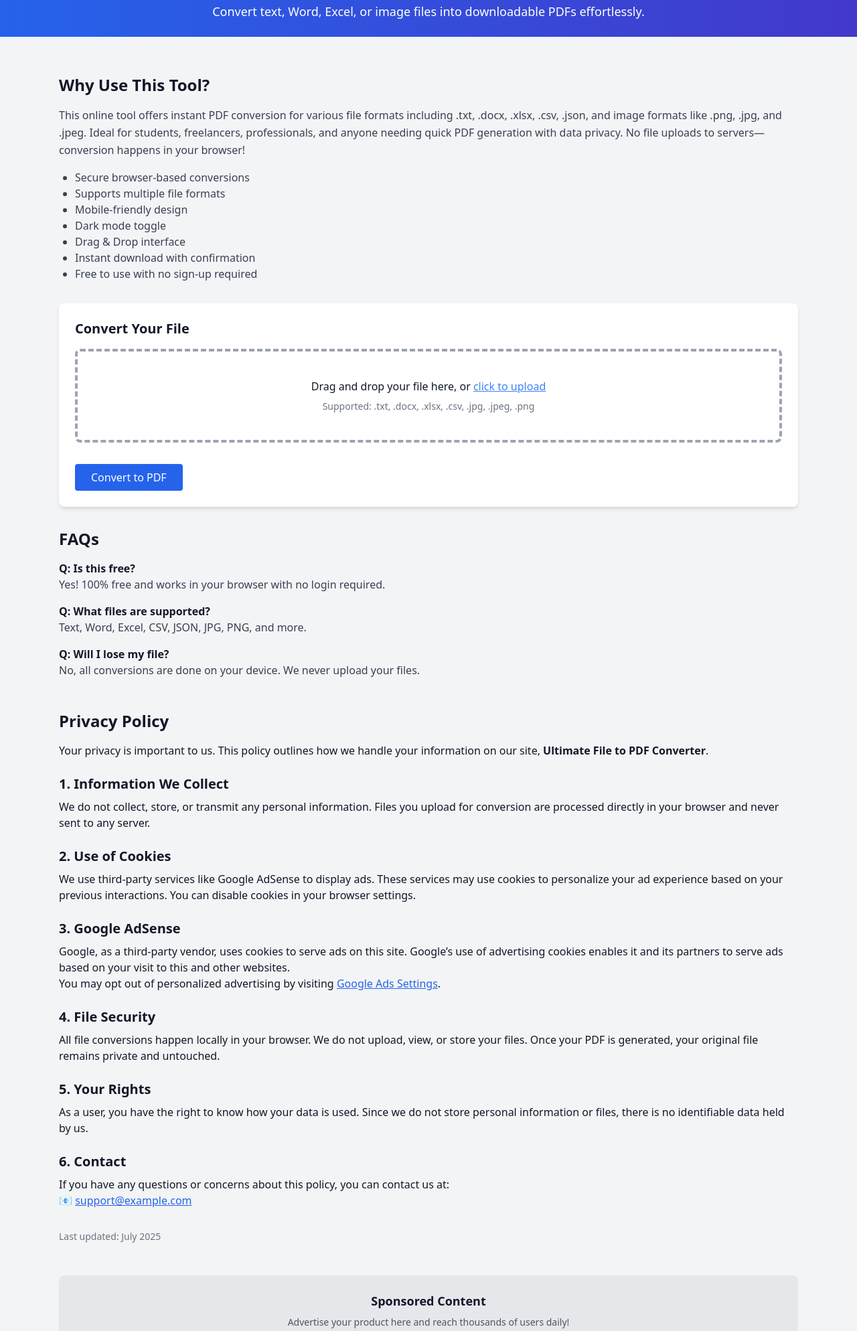
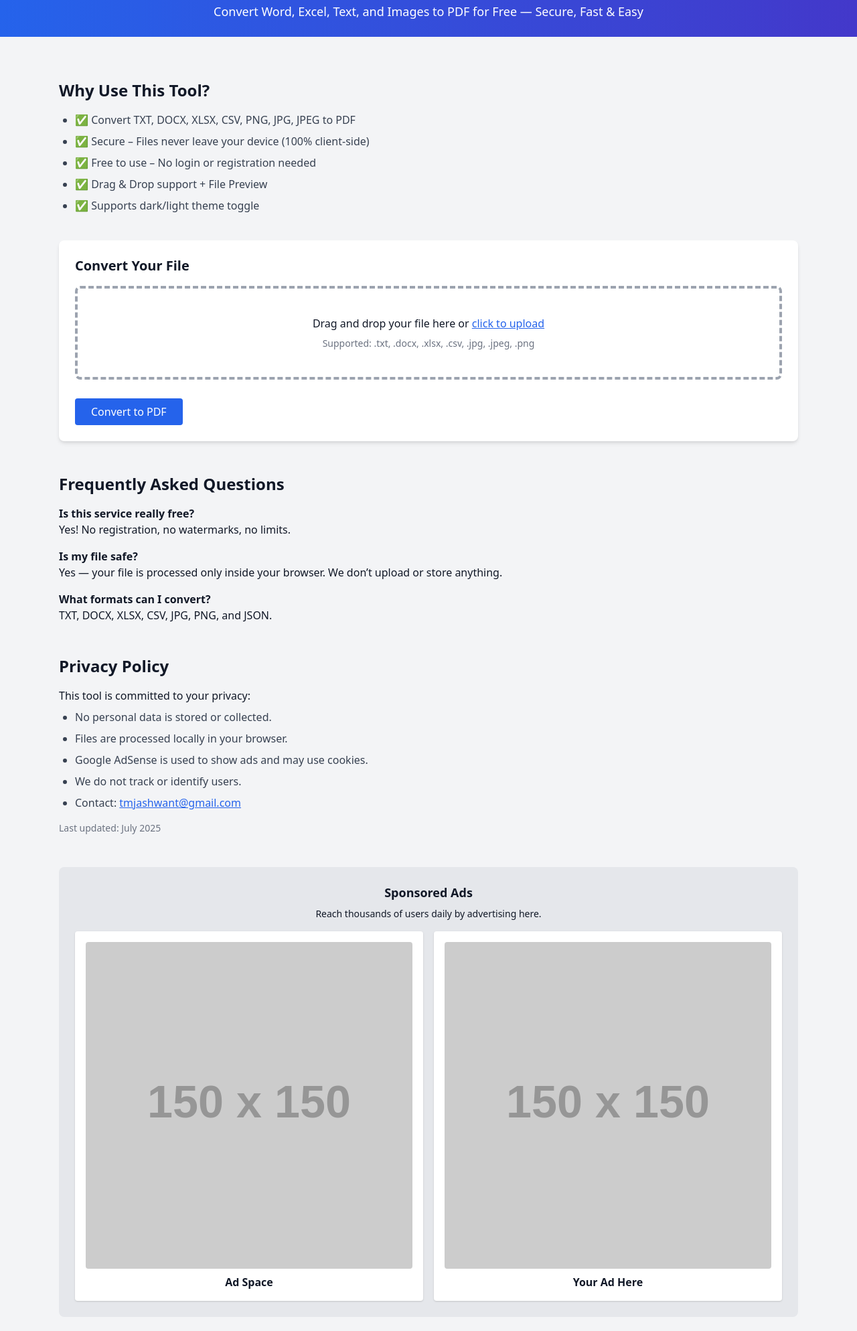
Before and after one commit to jashuu316/TEXT-TO-PDF-CONVERTERRR, a plain HTML site: page index.html in a window 1280 px wide. Shown: the part 69-2057 px from the top of the page at 67% size. Drawn offline with nearby package versions, Linux system fonts and the light colour scheme; placeholder pictures from the web are drawn by us.

Commit message:
index.html

```diff
--- a/index.html
+++ b/index.html
@@ -1,4 +1,3 @@
-<!-- FULL UPDATED HTML -->
 <!DOCTYPE html>
 <html lang="en">
 
@@ -8,18 +7,16 @@
     crossorigin="anonymous"></script>
   <meta charset="UTF-8" />
   <meta name="viewport" content="width=device-width, initial-scale=1.0" />
-  <meta name="description"
-    content="Convert any text, Word, Excel, or image file into a high-quality PDF instantly with our powerful and easy-to-use online converter." />
+  <meta name="description" content="Convert text, Word, Excel, or image files into high-quality PDFs instantly. Fast, secure, and free!" />
   <meta name="google-site-verification" content="google519489fa40efdbe8.html" />
   <title>Ultimate File to PDF Converter</title>
-  <link href="https://cdn.jsdelivr.net/npm/tailwindcss@2.2.19/dist/tailwind.min.css" rel="stylesheet">
+  <link href="https://cdn.jsdelivr.net/npm/tailwindcss@2.2.19/dist/tailwind.min.css" rel="stylesheet" />
   <script src="https://cdnjs.cloudflare.com/ajax/libs/jspdf/2.5.1/jspdf.umd.min.js"></script>
   <script src="https://cdnjs.cloudflare.com/ajax/libs/xlsx/0.18.5/xlsx.full.min.js"></script>
-  <script src="https://cdnjs.cloudflare.com/ajax/libs/docx/7.3.1/docx.min.js"></script>
   <style>
     body.dark {
       background-color: #111827;
-      color: #fff;
+      color: white;
     }
 
     .drop-zone:hover {
@@ -31,128 +28,93 @@
 <body class="bg-gray-100 text-gray-900 dark:bg-gray-900 dark:text-white">
   <header class="p-6 text-center bg-gradient-to-r from-blue-600 to-indigo-700 text-white">
     <h1 class="text-4xl font-extrabold">Ultimate File to PDF Converter</h1>
-    <p class="mt-2 text-lg">Convert text, Word, Excel, or image files into downloadable PDFs effortlessly.</p>
+    <p class="mt-2 text-lg">Convert Word, Excel, Text, and Images to PDF for Free — Secure, Fast & Easy</p>
   </header>
 
   <main class="p-6 max-w-6xl mx-auto">
-    <!-- Info Section -->
-    <section class="my-8">
+
+    <!-- Why Use This Tool -->
+    <section class="my-10">
       <h2 class="text-2xl font-bold mb-4">Why Use This Tool?</h2>
-      <p class="text-gray-700 dark:text-gray-300 leading-relaxed">
-        This online tool offers instant PDF conversion for various file formats including .txt, .docx, .xlsx, .csv, .json, and image formats like .png, .jpg, and .jpeg. Ideal for students, freelancers, professionals, and anyone needing quick PDF generation with data privacy. No file uploads to servers—conversion happens in your browser!
-      </p>
-      <ul class="mt-4 list-disc pl-6 text-gray-700 dark:text-gray-300">
-        <li>Secure browser-based conversions</li>
-        <li>Supports multiple file formats</li>
-        <li>Mobile-friendly design</li>
-        <li>Dark mode toggle</li>
-        <li>Drag & Drop interface</li>
-        <li>Instant download with confirmation</li>
-        <li>Free to use with no sign-up required</li>
+      <ul class="list-disc pl-6 space-y-2 text-gray-700 dark:text-gray-300">
+        <li>✅ Convert TXT, DOCX, XLSX, CSV, PNG, JPG, JPEG to PDF</li>
+        <li>✅ Secure – Files never leave your device (100% client-side)</li>
+        <li>✅ Free to use – No login or registration needed</li>
+        <li>✅ Drag & Drop support + File Preview</li>
+        <li>✅ Supports dark/light theme toggle</li>
       </ul>
     </section>
 
-    <!-- Conversion Area -->
+    <!-- Convert Section -->
     <section class="bg-white dark:bg-gray-800 p-6 rounded-lg shadow-md mb-8">
       <h2 class="text-xl font-semibold mb-4">Convert Your File</h2>
-      <div id="drop-zone"
-        class="drop-zone border-4 border-dashed border-gray-400 p-10 text-center cursor-pointer rounded-lg transition duration-300">
-        <p>Drag and drop your file here, or <label class="text-blue-500 underline cursor-pointer">click to upload<input
-              type="file" id="fileInput" hidden /></label></p>
-        <p class="text-sm text-gray-500 mt-2">Supported: .txt, .docx, .xlsx, .csv, .jpg, .jpeg, .png</p>
+      <div id="drop-zone" class="drop-zone border-4 border-dashed border-gray-400 p-10 text-center cursor-pointer rounded-lg transition">
+        <p>Drag and drop your file here or <label class="text-blue-600 underline cursor-pointer">click to upload<input type="file" id="fileInput" hidden /></label></p>
+        <p class="text-sm mt-2 text-gray-500">Supported: .txt, .docx, .xlsx, .csv, .jpg, .jpeg, .png</p>
       </div>
-      <div id="file-name" class="mt-4 text-sm text-green-600 font-medium"></div>
-      <button id="convertBtn"
-        class="mt-4 px-6 py-2 bg-blue-600 text-white rounded hover:bg-blue-700 transition">Convert to PDF</button>
-      <div id="loader" class="hidden mt-4 text-blue-600">Converting...</div>
-      <div id="successMsg" class="hidden mt-4 text-green-600">✅ PDF generated and downloaded!</div>
+      <div id="file-name" class="mt-3 text-sm text-green-600 font-medium"></div>
+      <button id="convertBtn" class="mt-4 px-6 py-2 bg-blue-600 text-white rounded hover:bg-blue-700 transition">Convert to PDF</button>
+      <div id="loader" class="hidden mt-3 text-blue-600">Converting...</div>
+      <div id="successMsg" class="hidden mt-3 text-green-600">✅ PDF generated and downloaded!</div>
     </section>
 
-    <!-- FAQ -->
-    <section class="mb-12">
-      <h2 class="text-2xl font-bold mb-4">FAQs</h2>
-      <div class="grid gap-4">
+    <!-- FAQs -->
+    <section class="my-12">
+      <h2 class="text-2xl font-bold mb-4">Frequently Asked Questions</h2>
+      <div class="space-y-4">
         <div>
-          <h3 class="font-semibold">Q: Is this free?</h3>
-          <p class="text-gray-700 dark:text-gray-300">Yes! 100% free and works in your browser with no login required.</p>
+          <h3 class="font-semibold">Is this service really free?</h3>
+          <p>Yes! No registration, no watermarks, no limits.</p>
         </div>
         <div>
-          <h3 class="font-semibold">Q: What files are supported?</h3>
-          <p class="text-gray-700 dark:text-gray-300">Text, Word, Excel, CSV, JSON, JPG, PNG, and more.</p>
+          <h3 class="font-semibold">Is my file safe?</h3>
+          <p>Yes — your file is processed only inside your browser. We don’t upload or store anything.</p>
         </div>
         <div>
-          <h3 class="font-semibold">Q: Will I lose my file?</h3>
-          <p class="text-gray-700 dark:text-gray-300">No, all conversions are done on your device. We never upload your
-            files.</p>
+          <h3 class="font-semibold">What formats can I convert?</h3>
+          <p>TXT, DOCX, XLSX, CSV, JPG, PNG, and JSON.</p>
         </div>
       </div>
     </section>
 
-    <!-- 🔐 Privacy Policy (embedded) -->
+    <!-- Privacy Policy -->
     <section class="my-12">
       <h2 class="text-2xl font-bold mb-4">Privacy Policy</h2>
-      <p class="mb-4">
-        Your privacy is important to us. This policy outlines how we handle your information on our site,
-        <strong>Ultimate File to PDF Converter</strong>.
-      </p>
-      <h3 class="text-xl font-semibold mt-6 mb-2">1. Information We Collect</h3>
-      <p class="mb-4">
-        We do not collect, store, or transmit any personal information. Files you upload for conversion are processed
-        directly in your browser and never sent to any server.
-      </p>
-      <h3 class="text-xl font-semibold mt-6 mb-2">2. Use of Cookies</h3>
-      <p class="mb-4">
-        We use third-party services like Google AdSense to display ads. These services may use cookies to personalize
-        your ad experience based on your previous interactions. You can disable cookies in your browser settings.
-      </p>
-      <h3 class="text-xl font-semibold mt-6 mb-2">3. Google AdSense</h3>
-      <p class="mb-4">
-        Google, as a third-party vendor, uses cookies to serve ads on this site. Google’s use of advertising cookies
-        enables it and its partners to serve ads based on your visit to this and other websites.<br />
-        You may opt out of personalized advertising by visiting
-        <a href="https://www.google.com/settings/ads" class="text-blue-600 underline">Google Ads Settings</a>.
-      </p>
-      <h3 class="text-xl font-semibold mt-6 mb-2">4. File Security</h3>
-      <p class="mb-4">
-        All file conversions happen locally in your browser. We do not upload, view, or store your files. Once your PDF
-        is generated, your original file remains private and untouched.
-      </p>
-      <h3 class="text-xl font-semibold mt-6 mb-2">5. Your Rights</h3>
-      <p class="mb-4">
-        As a user, you have the right to know how your data is used. Since we do not store personal information or
-        files, there is no identifiable data held by us.
-      </p>
-      <h3 class="text-xl font-semibold mt-6 mb-2">6. Contact</h3>
-      <p class="mb-4">
-        If you have any questions or concerns about this policy, you can contact us at:<br />
-        📧 <a href="mailto:support@example.com" class="text-blue-600 underline">support@example.com</a>
-      </p>
-      <p class="mt-8 text-sm text-gray-500">Last updated: July 2025</p>
+      <p>This tool is committed to your privacy:</p>
+      <ul class="list-disc pl-6 mt-2 space-y-2 text-gray-700 dark:text-gray-300">
+        <li>No personal data is stored or collected.</li>
+        <li>Files are processed locally in your browser.</li>
+        <li>Google AdSense is used to show ads and may use cookies.</li>
+        <li>We do not track or identify users.</li>
+        <li>Contact: <a href="mailto:tmjashwant@gmail.com" class="text-blue-600 underline">tmjashwant@gmail.com</a></li>
+      </ul>
+      <p class="mt-4 text-sm text-gray-500">Last updated: July 2025</p>
     </section>
 
-    <!-- Ads Section -->
+    <!-- Sponsored Section -->
     <section class="bg-gray-200 dark:bg-gray-700 p-6 rounded-lg text-center mb-8">
-      <h2 class="text-lg font-bold mb-2">Sponsored Content</h2>
-      <p class="text-sm text-gray-600 dark:text-gray-300">Advertise your product here and reach thousands of users
-        daily!</p>
+      <h2 class="text-lg font-bold mb-2">Sponsored Ads</h2>
+      <p class="text-sm">Reach thousands of users daily by advertising here.</p>
       <div class="mt-4 grid grid-cols-1 md:grid-cols-2 gap-4">
         <div class="bg-white p-4 rounded shadow">
-          <img src="https://via.placeholder.com/150" alt="Ad 1" class="w-full rounded mb-2">
+          <img src="https://via.placeholder.com/150" alt="Ad" class="rounded w-full mb-2">
           <p class="font-semibold">Ad Space</p>
         </div>
         <div class="bg-white p-4 rounded shadow">
-          <img src="https://via.placeholder.com/150" alt="Ad 2" class="w-full rounded mb-2">
-          <p class="font-semibold">Advertise Here</p>
+          <img src="https://via.placeholder.com/150" alt="Ad" class="rounded w-full mb-2">
+          <p class="font-semibold">Your Ad Here</p>
         </div>
       </div>
     </section>
   </main>
 
-  <footer class="bg-gray-900 text-white text-center p-4 mt-12">
+  <!-- Footer -->
+  <footer class="bg-gray-900 text-white text-center p-4">
     <p>© 2025 Ultimate PDF Tool. All rights reserved.</p>
     <button id="darkToggle" class="mt-2 text-sm underline">Toggle Dark Mode</button>
   </footer>
 
+  <!-- JS Logic -->
   <script>
     const fileInput = document.getElementById('fileInput');
     const dropZone = document.getElementById('drop-zone');
@@ -173,33 +135,30 @@
       dropZone.classList.remove('border-blue-600');
       handleFile(e.dataTransfer.files[0]);
     });
-
     fileInput.addEventListener('change', e => handleFile(e.target.files[0]));
 
     function handleFile(file) {
       currentFile = file;
-      fileNameDisplay.textContent = `Selected File: ${file.name}`;
+      fileNameDisplay.textContent = `Selected: ${file.name}`;
     }
 
     convertBtn.addEventListener('click', async () => {
-      if (!currentFile) return alert('Please select a file first.');
+      if (!currentFile) return alert("Please select a file.");
       loader.classList.remove('hidden');
       successMsg.classList.add('hidden');
+      const { jsPDF } = window.jspdf;
+      const pdf = new jsPDF();
+      const reader = new FileReader();
+      const ext = currentFile.name.split('.').pop().toLowerCase();
 
-      const reader = new FileReader();
       reader.onload = function (e) {
-        const { jsPDF } = window.jspdf;
-        const pdf = new jsPDF();
-        const ext = currentFile.name.split('.').pop().toLowerCase();
         if (ext === 'txt' || ext === 'json') {
           pdf.text(e.target.result, 10, 10);
         } else if (['jpg', 'jpeg', 'png'].includes(ext)) {
           const img = new Image();
           img.onload = () => {
             pdf.addImage(img, 'JPEG', 10, 10, 180, 160);
-            pdf.save(`${currentFile.name}.pdf`);
-            loader.classList.add('hidden');
-            successMsg.classList.remove('hidden');
+            finalize();
           };
           img.src = e.target.result;
           return;
@@ -209,28 +168,31 @@
           const text = XLSX.utils.sheet_to_csv(ws);
           pdf.text(text, 10, 10);
         } else if (ext === 'docx') {
-          pdf.text("DOCX file detected. Please use our desktop converter for complex Word files.", 10, 10);
+          pdf.text("DOCX conversion is limited. Use a desktop app for full formatting.", 10, 10);
         } else {
-          alert('Unsupported file type');
+          alert("Unsupported file type.");
           loader.classList.add('hidden');
           return;
         }
+        finalize();
+      };
+
+      function finalize() {
         pdf.save(`${currentFile.name}.pdf`);
         loader.classList.add('hidden');
         successMsg.classList.remove('hidden');
-      };
+      }
 
-      if (['xlsx', 'csv'].includes(currentFile.name.split('.').pop().toLowerCase())) {
+      if (['xlsx', 'csv'].includes(ext)) {
         reader.readAsBinaryString(currentFile);
       } else {
         reader.readAsDataURL(currentFile);
       }
     });
 
-    document.getElementById('darkToggle').addEventListener('click', () => {
-      document.body.classList.toggle('dark');
+    document.getElementById("darkToggle").addEventListener("click", () => {
+      document.body.classList.toggle("dark");
     });
   </script>
 </body>
-
 </html>
```
